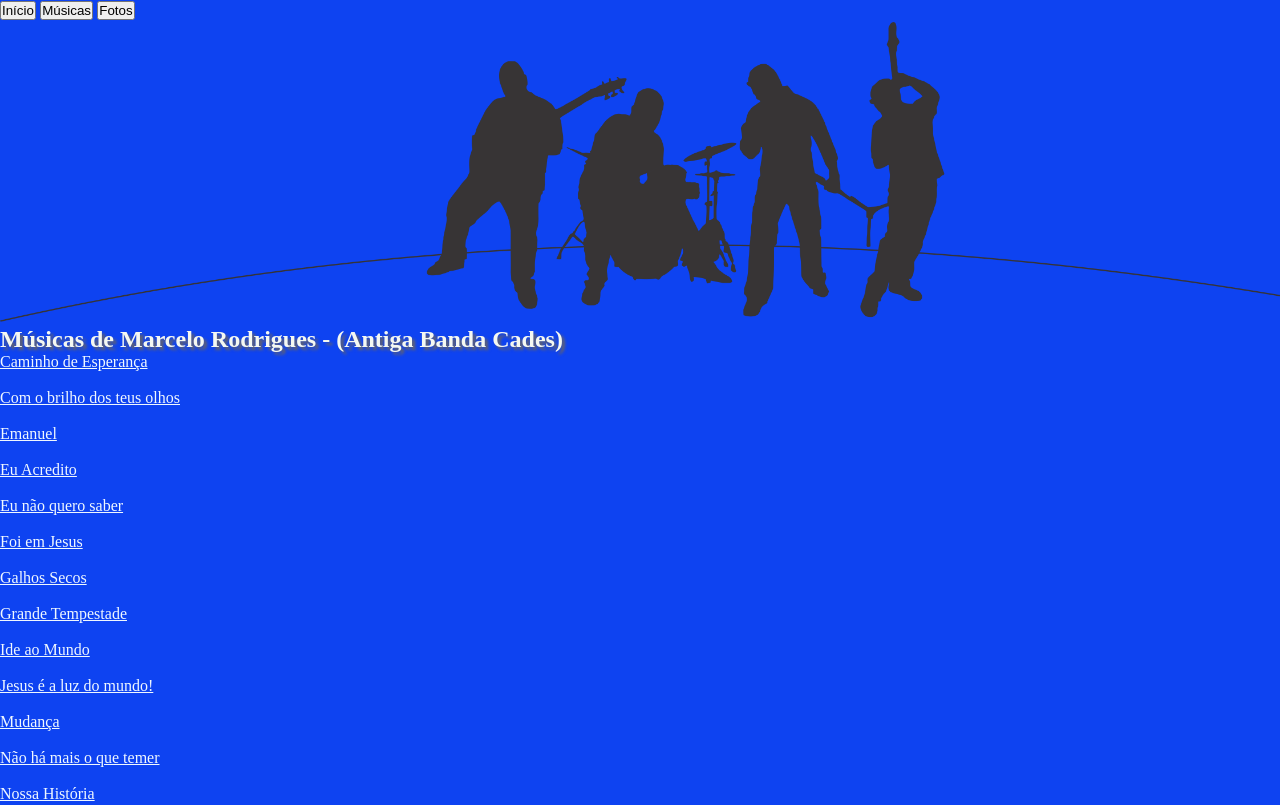
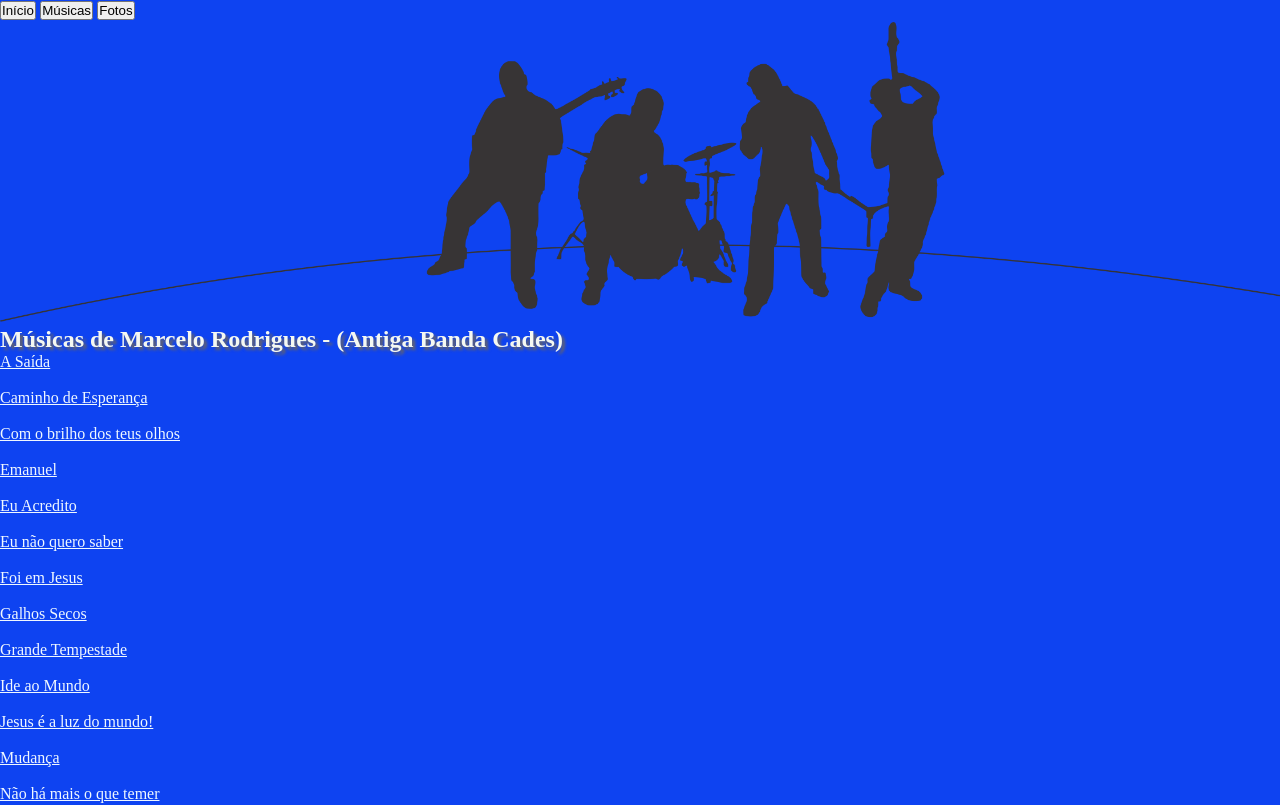
Before and after one commit to Marcelo-Ferreira-Rodrigues/historicobanda, a plain HTML site: page musicas.html in a window 1280 px wide. Shown: the top 805 px of the page. Drawn offline with Linux system fonts and the light colour scheme.

Commit message:
Update musicas.html
coloquei a musica a saida

```diff
--- a/musicas.html
+++ b/musicas.html
@@ -20,6 +20,7 @@
         <img src="img/banda10.png" id="img" alt="Fotobandantiga" width="auto" height="300px">
 <h2>Músicas de Marcelo Rodrigues - (Antiga Banda Cades)</h2>
 <ol>
+<li><a href="asaida.html">A Saída</a></li><br>
 <li><a href="caminhodeesperanca.html">Caminho de Esperança</a></li><br>
 <li><a href="comobrilhodosteusolhos.html">Com o brilho dos teus olhos</a></li><br>
 <li><a href="emanuel.html">Emanuel</a></li><br>
```
